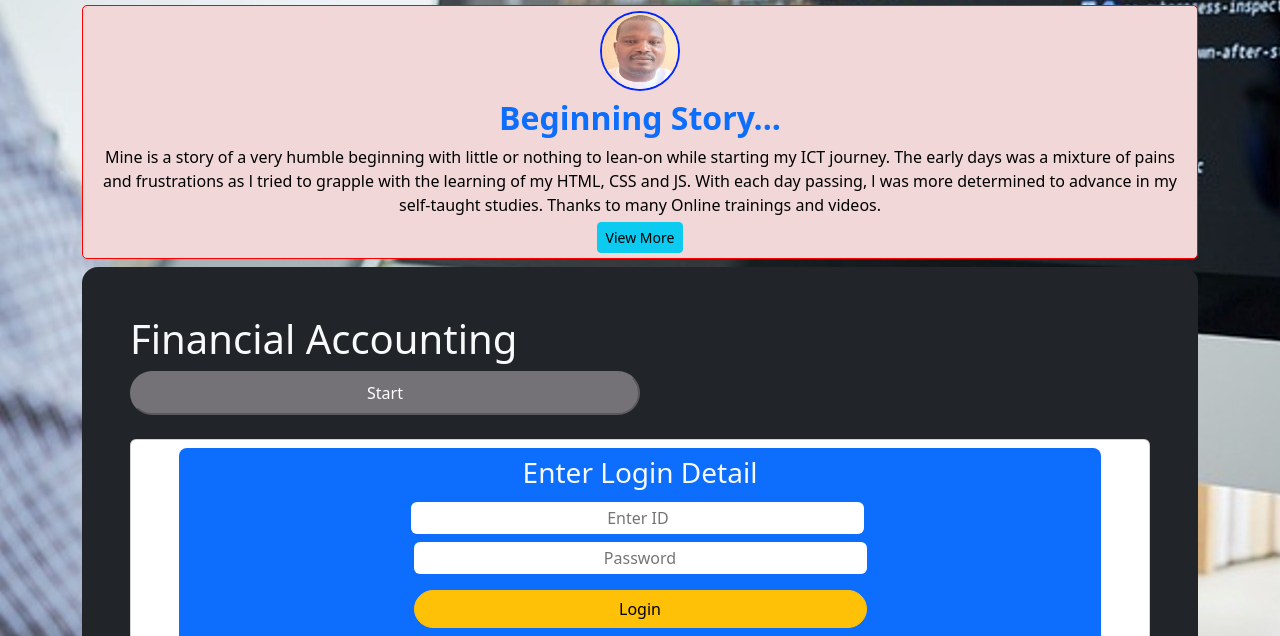
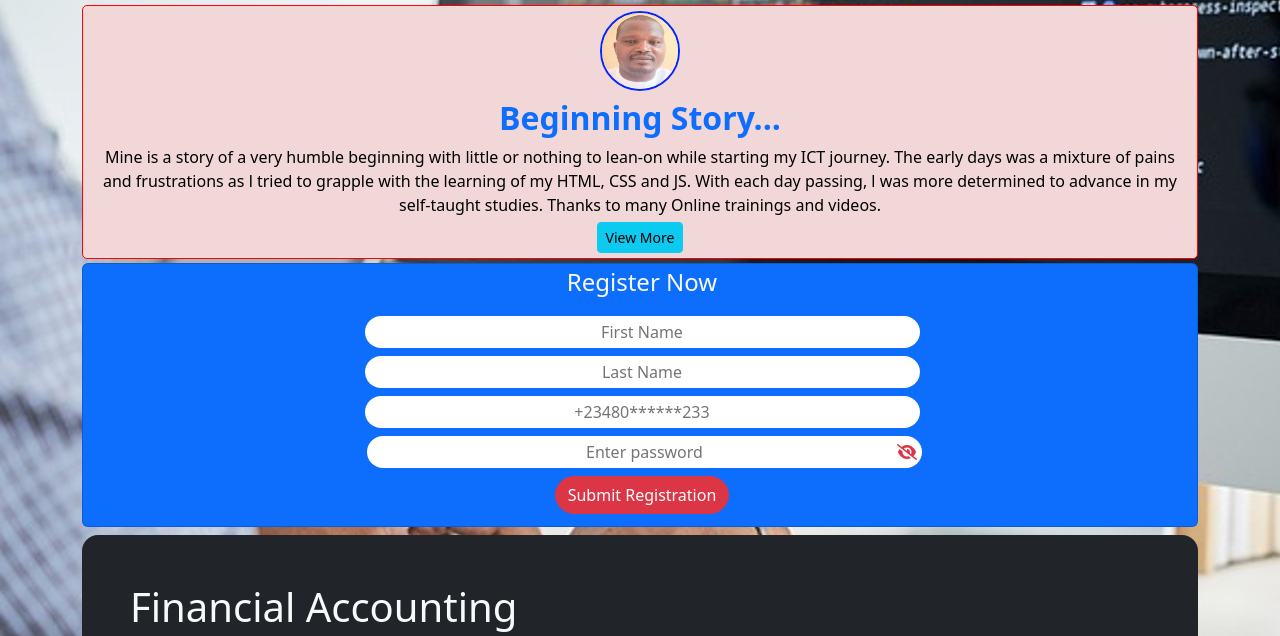
Before and after one commit to ogedengbesegun/tykTUTORS, a plain HTML site: page ogd.html in a window 1280 px wide. Shown: the part 129-765 px from the top of the page. Drawn offline with nearby package versions, Linux system fonts and the light colour scheme.

Commit message:
evident changes

```diff
--- a/ogd.css
+++ b/ogd.css
@@ -2,7 +2,9 @@
   margin: 0;
   padding: 0;
 }
-
+fieldset {
+  all: revert;
+}
 /* hide */
 .hide {
   display: none;
@@ -184,6 +186,11 @@ ul li:nth-child(even) {
   background-color: #43f50d;
 }
 
-.neco,.waec {
+.neco,
+.waec {
   text-decoration: none;
 }
+
+.reveal {
+  margin-left: -25px;
+}
--- a/ogd.html
+++ b/ogd.html
@@ -170,7 +170,28 @@
 
 
         </section>
+        <section class="registration card text-bg-primary  mt-1">
 
+            <fieldset class="ms-1 mb-1 text-center text-danger">
+                <legend class="text-light mb-3">Register Now</legend>
+                <form action="">
+                    <div class="">
+                        <input type="text" name="regfirstName" id="regfirstName" placeholder="First Name"
+                            class="text-center rounded-pill p-1 border-0 w-50 mb-2">
+                        <input type="text" name="reglastName" id="reglastName" placeholder="Last Name"
+                            class="text-center rounded-pill p-1 border-0 mb-2 w-50">
+
+                        <input type="text" name="regNumber" id="regNumber" placeholder="+23480******233"
+                            class="text-center rounded-pill p-1  mb-1 border-0 w-50 mb-2" maxlength="14">
+                        <input type="password" name="regPassword" id="regPassword" placeholder="Enter password"
+                            class="text-center rounded-pill p-1 border-0 w-50"><i class="fas fa-eye-slash reveal"></i>
+                        <button type="button" class="btn btn-danger d-block mx-auto w-1 my-2 rounded-pill">Submit
+                            Registration</button>
+                    </div>
+                </form>
+            </fieldset>
+
+        </section>
         <section class="quiz bg-dark p-5 rounded-4 mt-2">
             <h1 class="text-light">Financial Accounting</h1>
             <button type="button" title="Enter Login Details First" class=" p-2  w-50 start"
--- a/ogd.js
+++ b/ogd.js
@@ -346,7 +346,7 @@ function answeredQtn1() {
         } else { return 0 }
 
     }
-    else if (qstn1.textContent == qtn[21].ask) {
+    else if (qstn1.textContent == qtn[21].ask) {0
         inputValue1[2].checked
 
         if (inputValue1[2].checked) {
```
Also changed, not shown: playground-1.mongodb.js (added, +45 -0 lines), 1 other file.
